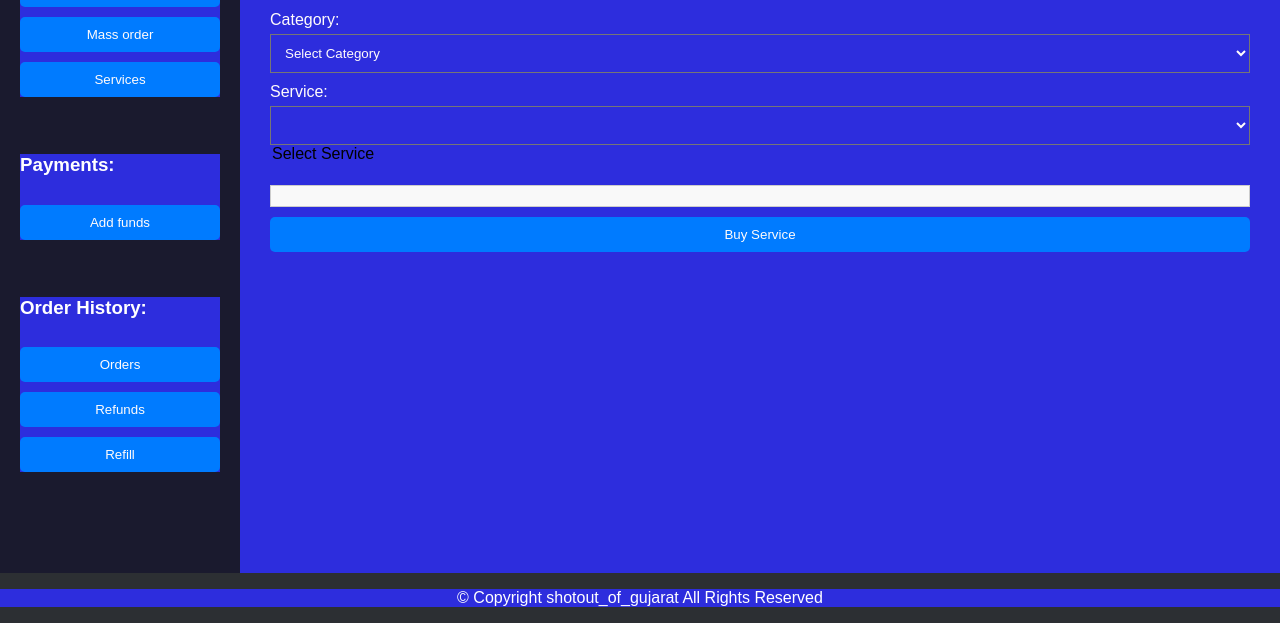
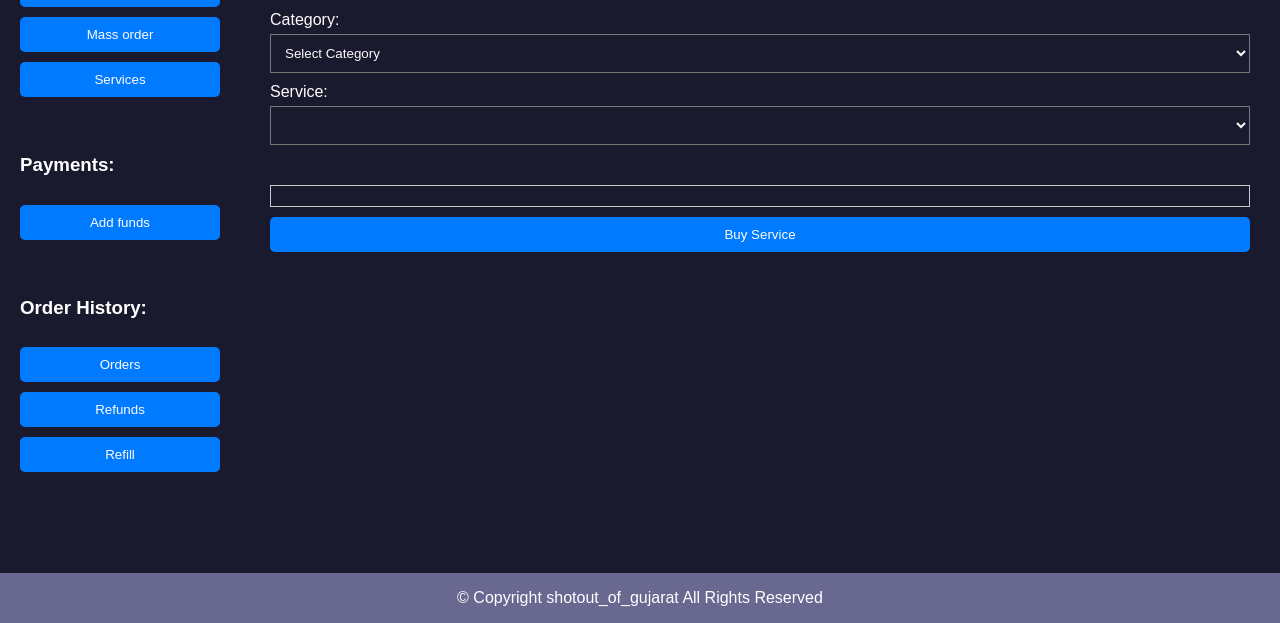
Before and after one commit to mm734/my_website, a plain HTML site: page index.html in a window 1280 px wide. Shown: the part 177-800 px from the top of the page. Drawn offline with Linux system fonts and the light colour scheme.

Commit message:
yes commit

```diff
--- a/index.html
+++ b/index.html
@@ -56,8 +56,8 @@
         <!-- Service Dropdown -->
         <label for="service">Service:</label>
         <select id="service" onchange="updateDetails()">
-        <select id="service">
-            <option value="">Select Service</option>
+            <select id="service">
+            <option value=""></option>
         </select>
 
         <div id="detailBox" class="detail-box">
--- a/styles.css
+++ b/styles.css
@@ -1,9 +1,6 @@
 body {
     font-family: Arial, sans-serif;
     background-color: #1a1a2e;
-}
-*{
-    background-color: #2d2ddd;
 }
 /* .container {
     background-color: #1a1a2e;
@@ -11,7 +8,9 @@ body {
     border-radius: 5px;
     box-shadow: 0 0 10px rgba(0, 0, 0, 0.1);
     margin-right: 25px; } */
-
+*{
+    background-color: #1a1a2e;
+}
 .container{
     margin-left: 10px;
 }
@@ -56,14 +55,16 @@ button:hover {
 }
 
 footer {
-    background-color: #2C2F33;  /* Dark background */
+    background-color: #686891;  /* Dark background */
     color: white;                /* White text */
     text-align: center;          /* Centered text */
     position: fixed;             /* Fixed position */
     bottom: 0;                   /* Bottom of the page */
     width: 100%;                 /* Full width */
 }
-
+footer p{
+    background-color: #686891;
+}
 body {
     font-family: Arial, sans-serif;
     background-color: #f1f1f1;
@@ -109,6 +110,8 @@ body {
 }
 .detail-box {
     margin-top: 20px;
+    background-color: #1a1a2e;
+    color: #ccc;
 }
 .navbar-logo {
     height: 60px; /* Adjust height */
```
